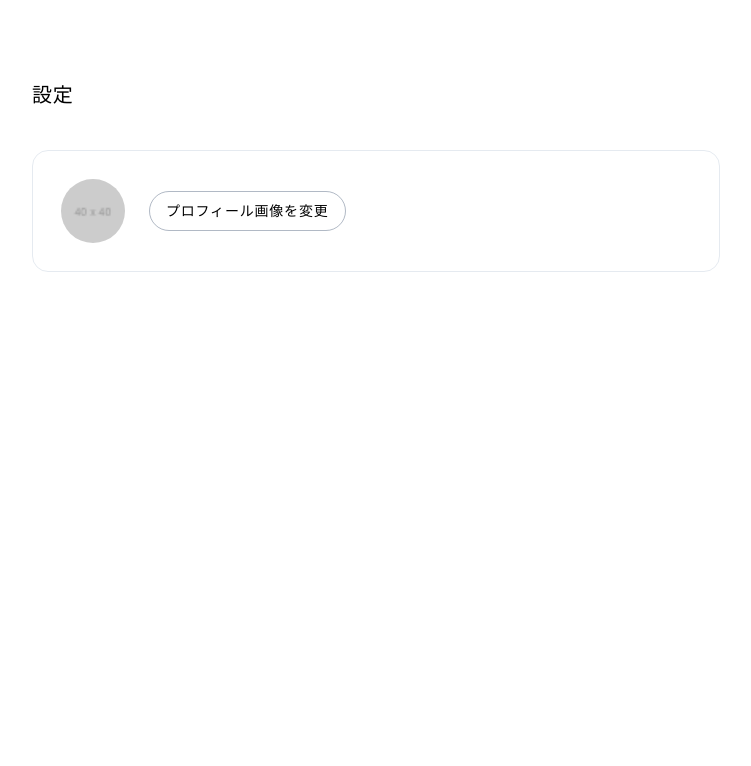
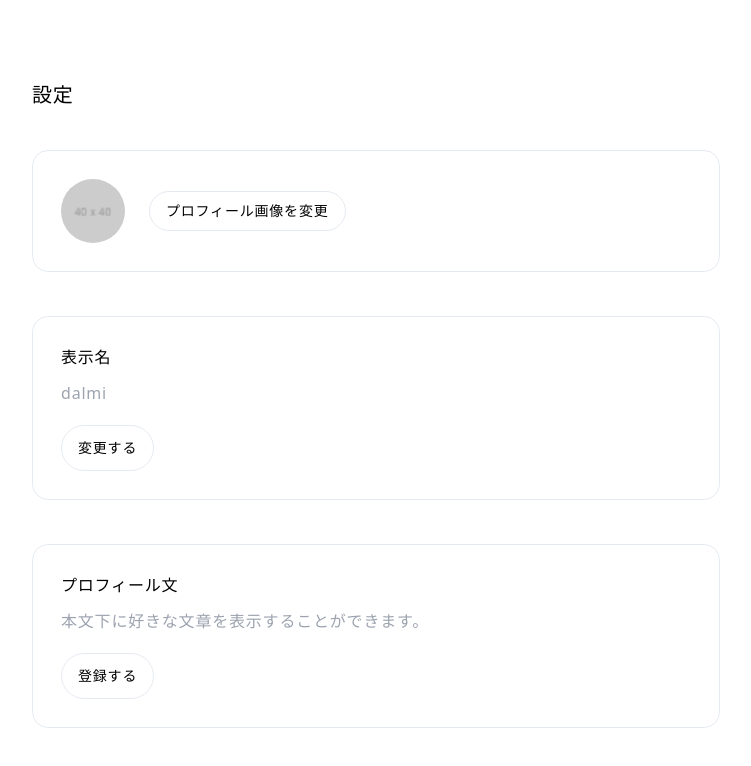
Before and after one commit to kei-1313/output, a Next.js app: page /settings in a window 1280 px wide. Shown: the top 766 px of the page, without its empty margins (264-1015 px from the left). Built offline with nearby package versions, Linux system fonts and the light colour scheme.

Commit message:
マイページの設定画面作成

```diff
--- a/app/layout.tsx
+++ b/app/layout.tsx
@@ -13,7 +13,7 @@ export default function RootLayout({
 }>) {
   return (
     <html lang="ja">
-      <body className="">{children}</body>
+      <body className="min-h-screen">{children}</body>
     </html>
   );
 }
--- a/app/settings/page.tsx
+++ b/app/settings/page.tsx
@@ -3,7 +3,7 @@ import PageTitle from "@/features/settings/components/Title/PageTItle"
 
 const settingsPage = () => {
 	return (
-		<div className="mx-auto w-full px-6 xs:px-7 sm:px-10 max-w-screen-md mt-20">
+		<div className="mx-auto w-full px-6 xs:px-7 sm:px-10 max-w-screen-md pt-20">
       <div>
         <PageTitle>設定</PageTitle>
         <Profile></Profile>
--- a/features/settings/components/Profile/Profile.tsx
+++ b/features/settings/components/Profile/Profile.tsx
@@ -1,9 +1,13 @@
 import ProfileImage from "./ProfileImage"
+import ProfileName from "./ProfileName"
+import ProfileText from "./ProfileText"
 
 const Profile = () => {
 	return (
-		<div className="mt-10">
+		<div className="mt-10 flex flex-col gap-11 max-sm:mb-16 max-sm:gap-8">
       <ProfileImage></ProfileImage>
+			<ProfileName></ProfileName>
+			<ProfileText></ProfileText>
     </div>
 	)
 }
--- a/features/settings/components/Profile/ProfileImage.tsx
+++ b/features/settings/components/Profile/ProfileImage.tsx
@@ -8,7 +8,7 @@ const ProfileImage = () => {
           <Image className="rounded-full" src="/images/dammy.png" width={64} height={64} alt="dammy"/>
         </div>
         <div>
-          <button className="inline-flex h-10 items-center gap-2 text-sm rounded-full border border-slate-500/50 px-4 hover:bg-slate-100 transition duration-300">プロフィール画像を変更</button>
+          <button className="inline-flex h-10 items-center gap-2 text-sm rounded-full border border-slate-300/50 px-4 hover:bg-slate-100 transition duration-300">プロフィール画像を変更</button>
         </div>
       </div>
     </div>
--- /dev/null
+++ b/features/settings/components/Profile/ProfileName.tsx
@@ -0,0 +1,11 @@
+const ProfileName = () => {
+	return (
+		<div className="overflow-hidden rounded-2xl border border-slate-300/50 p-6 md:p-7">
+      <h3 className="text-base">表示名</h3>
+      <p className="text-gray-400 mt-3 mb-5">dalmi</p>
+      <button className="text-sm py-3 px-4 border border-slate-300/50 rounded-full hover:bg-slate-100 transition duration-300">変更する</button>
+    </div>
+	)
+}
+
+export default ProfileName
--- /dev/null
+++ b/features/settings/components/Profile/ProfileText.tsx
@@ -0,0 +1,11 @@
+const ProfileText = () => {
+	return (
+		<div className="overflow-hidden rounded-2xl border border-slate-300/50 p-6 md:p-7">
+      <h3 className="text-base">プロフィール文</h3>
+      <p className="text-gray-400 mt-3 mb-5">本文下に好きな文章を表示することができます。</p>
+      <button className="text-sm py-3 px-4 border border-slate-300/50 rounded-full hover:bg-slate-100 transition duration-300">登録する</button>
+    </div>
+	)
+}
+
+export default ProfileText
```
